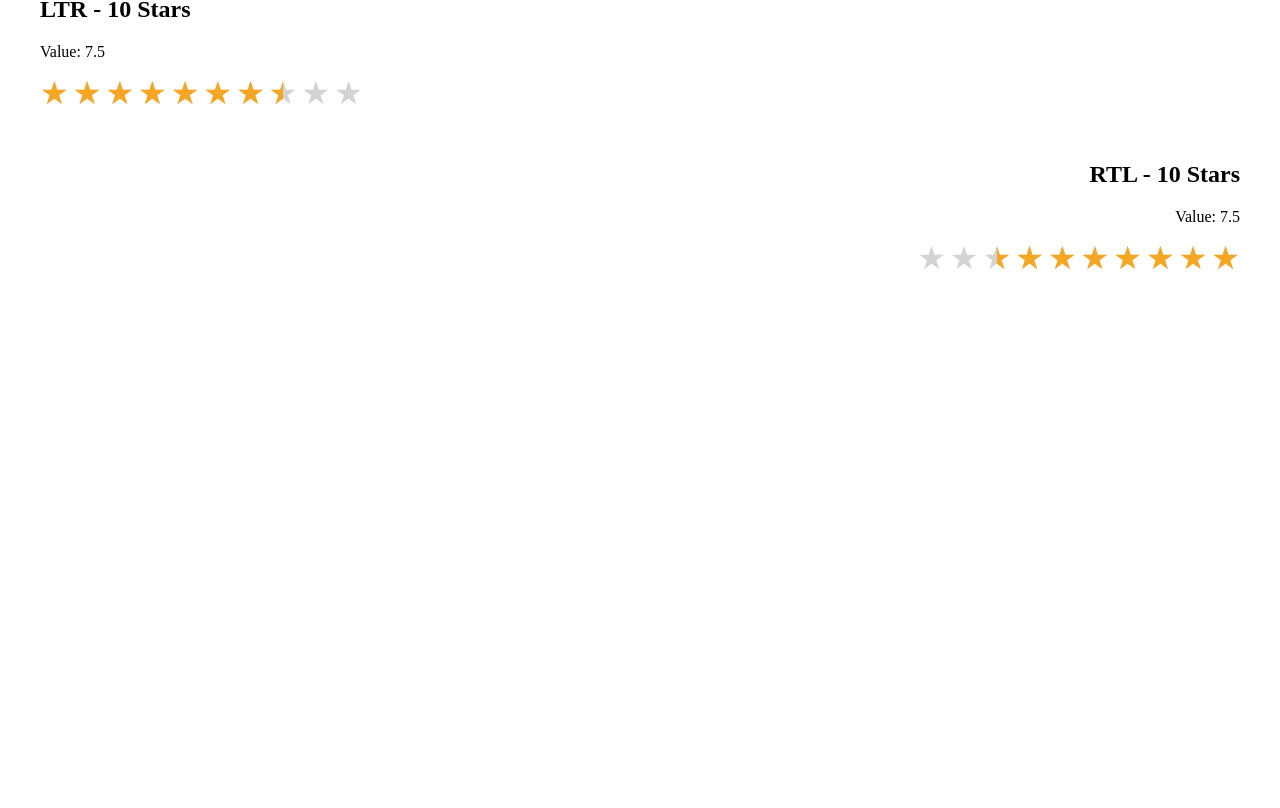
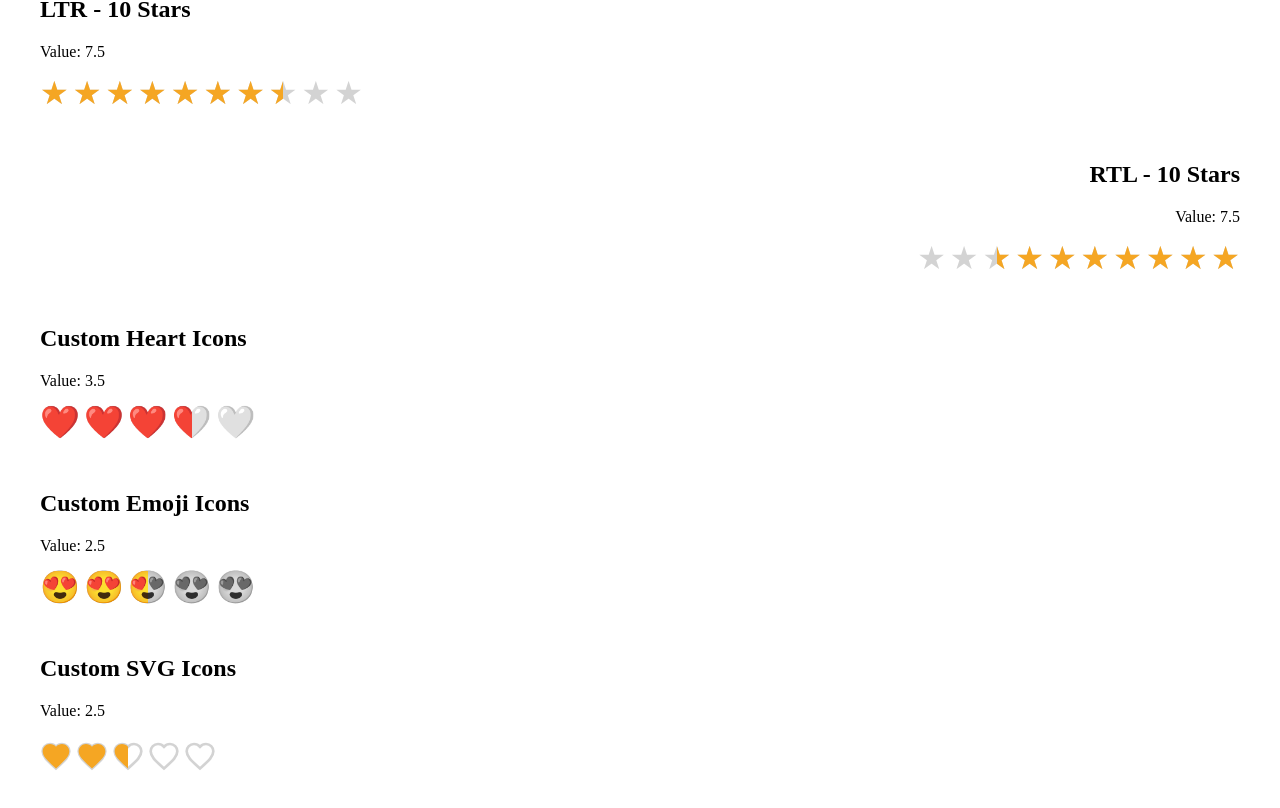
Before and after one commit to sakmbd/vue-rating-kit, a Vue app: page / in a window 1280 px wide. Shown: the part 1053-1861 px from the top of the page. Before the commit the page ends 1367 px from the top, so only its background shows below. Built offline with nearby package versions, Linux system fonts and the light colour scheme.

Commit message:
feat: add custom icon slots

```diff
--- a/src/App.vue
+++ b/src/App.vue
@@ -10,6 +10,10 @@ const disabled = ref(2.5)
 const readonly = ref(4.5)
 const tenStars = ref(7.5)
 const rtlTenStars = ref(7.5)
+
+const hearts = ref(3.5)
+const emoji = ref(2.5)
+const svgRating = ref(2.5)
 
 function handleChange(label: string, value: number) {
   console.log(`${label}:`, value)
@@ -113,5 +117,87 @@ function handleChange(label: string, value: number) {
         @change="value => handleChange('RTL 10 Stars', value)"
       />
     </section>
+
+    <!-- Custom Heart Icons -->
+    <section>
+      <h2>Custom Heart Icons</h2>
+      <p>Value: {{ hearts }}</p>
+
+      <VRating
+        v-model="hearts"
+        :step="0.5"
+        @change="value => handleChange('Heart Rating', value)"
+      >
+        <template #filled>
+          ❤️
+        </template>
+
+        <template #empty>
+          🤍
+        </template>
+      </VRating>
+    </section>
+
+    <!-- Custom Emoji Icons -->
+    <section>
+      <h2>Custom Emoji Icons</h2>
+      <p>Value: {{ emoji }}</p>
+
+      <VRating
+        v-model="emoji"
+        :step="0.5"
+        @change="value => handleChange('Emoji Rating', value)"
+      >
+        <template #filled>
+          😍
+        </template>
+
+        <template #empty>
+          <span style="filter:grayscale(1)">😍</span>
+        </template>
+      </VRating>
+    </section>
+
+    <!-- Custom SVG Icons -->
+    <section>
+  <h2>Custom SVG Icons</h2>
+  <p>Value: {{ svgRating }}</p>
+
+  <VRating
+    v-model="svgRating"
+    :step="0.5"
+    @change="value => handleChange('SVG Rating', value)"
+  >
+    <template #filled>
+      <svg
+        viewBox="0 0 24 24"
+        width="1em"
+        height="1em"
+        style="display:inline-block;vertical-align:middle;"
+      >
+        <path
+          fill="currentColor"
+          d="M12 21.35L10.55 20.03C5.4 15.36 2 12.28 2 8.5C2 5.42 4.42 3 7.5 3C9.24 3 10.91 3.81 12 5.08C13.09 3.81 14.76 3 16.5 3C19.58 3 22 5.42 22 8.5C22 12.28 18.6 15.36 13.45 20.03L12 21.35Z"
+        />
+      </svg>
+    </template>
+
+    <template #empty>
+      <svg
+        viewBox="0 0 24 24"
+        width="1em"
+        height="1em"
+        style="display:inline-block;vertical-align:middle;"
+      >
+        <path
+          fill="none"
+          stroke="currentColor"
+          stroke-width="2"
+          d="M12 21.35L10.55 20.03C5.4 15.36 2 12.28 2 8.5C2 5.42 4.42 3 7.5 3C9.24 3 10.91 3.81 12 5.08C13.09 3.81 14.76 3 16.5 3C19.58 3 22 5.42 22 8.5C22 12.28 18.6 15.36 13.45 20.03L12 21.35Z"
+        />
+      </svg>
+    </template>
+  </VRating>
+</section>
   </div>
 </template>
--- a/src/components/Rating.vue
+++ b/src/components/Rating.vue
@@ -3,7 +3,7 @@ import { ref, watch, onMounted, onUnmounted } from 'vue'
 import { DEFAULT_MAX, DEFAULT_VALUE } from '../constants'
 import { clamp } from '../utils/clamp'
 import { useRating } from '../composables/useRating'
-import type { RatingProps, RatingEmits } from '../types/rating'
+import type { RatingProps, RatingEmits, RatingSlotProps } from '../types/rating'
 import '../styles/rating.css'
 
 const props = withDefaults(defineProps<RatingProps>(), {
@@ -15,6 +15,11 @@ const props = withDefaults(defineProps<RatingProps>(), {
 })
 
 const emit = defineEmits<RatingEmits>()
+
+defineSlots<{
+  filled?(props: RatingSlotProps): any
+  empty?(props: RatingSlotProps): any
+}>()
 
 const rootRef = ref<HTMLElement | null>(null)
 
@@ -138,12 +143,16 @@ function getStarTabIndex(star: number): number {
       @mouseleave="handleMouseLeave"
       @keydown="handleKeydown"
     >
-      <span class="vrk-rating__star-track" aria-hidden="true">&#9733;</span>
+      <span class="vrk-rating__star-track" aria-hidden="true">
+        <slot name="empty" :star="star">&#9733;</slot>
+      </span>
       <span
         class="vrk-rating__star-fill"
         :style="{ width: getFillPercent(star) + '%' }"
         aria-hidden="true"
-      >&#9733;</span>
+      >
+        <slot name="filled" :star="star">&#9733;</slot>
+      </span>
     </span>
   </div>
 </template>
--- a/src/index.ts
+++ b/src/index.ts
@@ -1,3 +1,3 @@
 export { default as VRating } from './components/Rating.vue'
 
-export type { RatingValue, RatingProps, RatingEmits } from './types'
+export type { RatingValue, RatingProps, RatingEmits, RatingSlotProps, RatingSlots } from './types'
--- a/src/types/index.ts
+++ b/src/types/index.ts
@@ -1 +1 @@
-export type { RatingValue, RatingProps, RatingEmits } from './rating';
+export type { RatingValue, RatingProps, RatingEmits, RatingSlotProps, RatingSlots } from './rating';
```
Also changed, not shown: src/types/rating.ts (+25 -0 lines), 1 other file (tests, documents, lock files or other folders).
